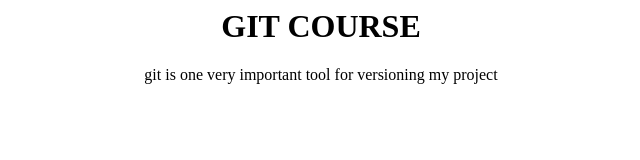
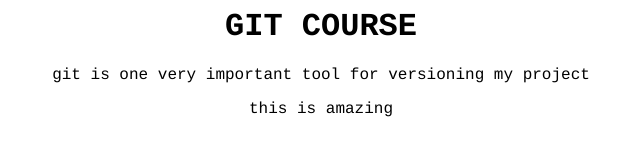
Before and after one commit to carlosAlfredoTorres/hyperblog, a plain HTML site: page index.html in a window 1280 px wide. Shown: the whole page, without its empty margins (319-959 px from the left). Drawn offline with Linux system fonts and the light colour scheme.

Commit message:
added new p tag

```diff
--- a/css/estilos.css
+++ b/css/estilos.css
@@ -2,6 +2,6 @@ body
 {
 
 text-align: center;
-fonf-family: "Arial";
+font-family: "Courier";
 
 }
--- a/index.html
+++ b/index.html
@@ -7,7 +7,7 @@
 <body>
 <h1>GIT COURSE</h1>
 <p>git is one very important tool for versioning my project</p>
-
+<p>this is amazing</p>
 </body>
 
 </html>
```
